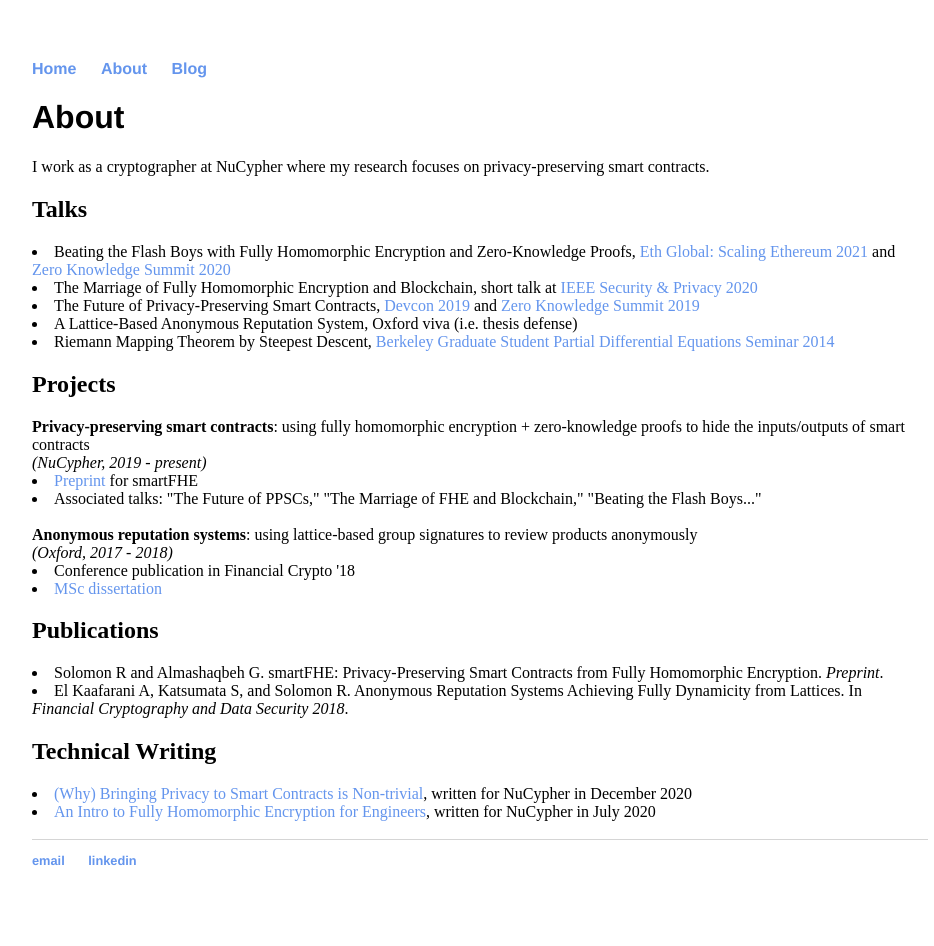
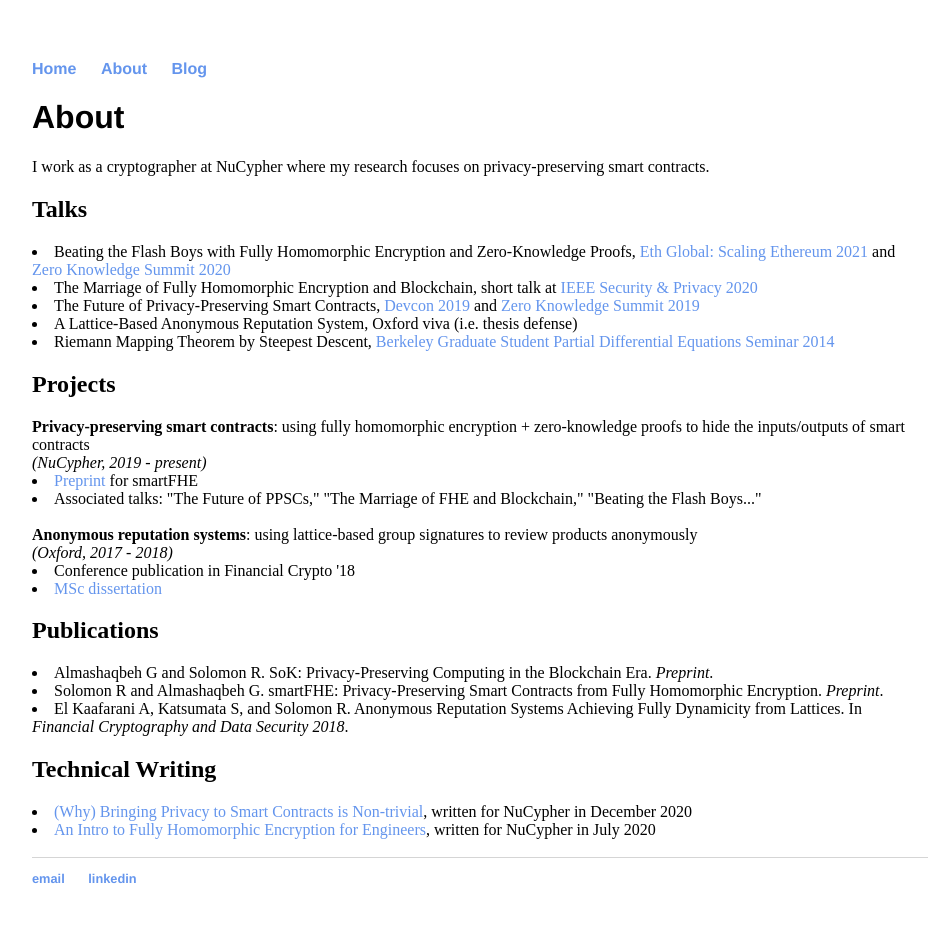
Before and after one commit to ravital/ravital.github.io, a Jekyll site: the page built from about/index.html, in a window 1280 px wide. Shown: the whole page, without its empty margins (160-1094 px from the left). Built offline with Jekyll 4.4.1, drawn with Linux system fonts in a browser that asks for light colours.

Commit message:
Update index.html

```diff
--- a/about/index.html
+++ b/about/index.html
@@ -25,6 +25,7 @@
 				<li><a href="https://www.researchgate.net/profile/Ravital_Solomon">MSc dissertation</a></li>
 
 			<h2>Publications</h2>
+			<li>Almashaqbeh G and Solomon R. SoK: Privacy-Preserving Computing in the Blockchain Era. <i>Preprint</i>.</li>
 			<li>Solomon R and Almashaqbeh G. smartFHE: Privacy-Preserving Smart Contracts from Fully Homomorphic Encryption. <i>Preprint</i>.</li>
 			<li>El Kaafarani A, Katsumata S, and Solomon R. Anonymous Reputation Systems Achieving Fully Dynamicity from Lattices. In <i>Financial Cryptography and Data Security 2018</i>.</li>
 
```
